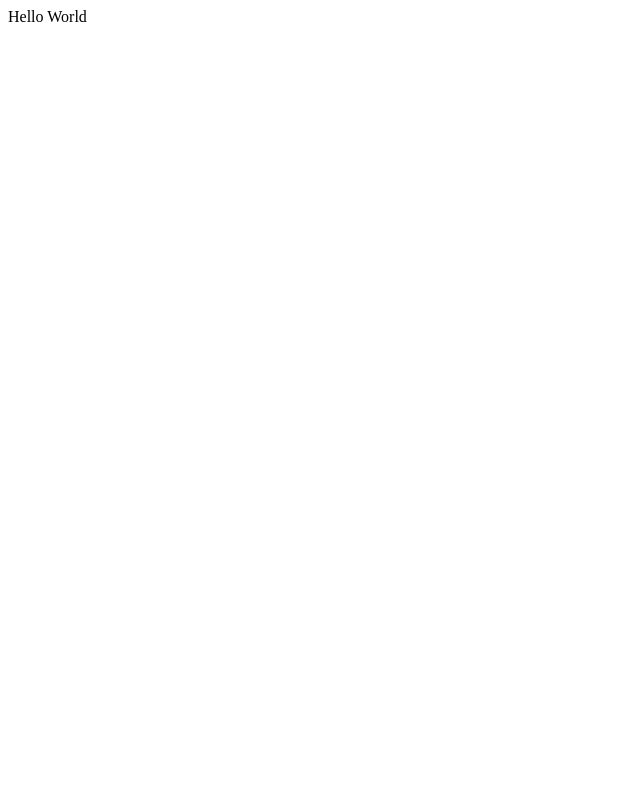
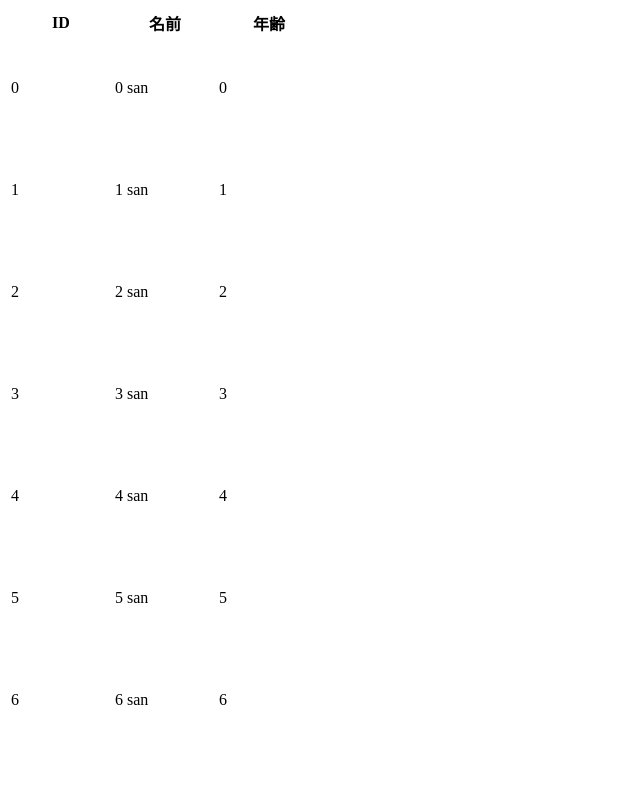
Before and after one commit to ryota0624/typescript_dev_template, a React app: page / in a window 1280 px wide. Shown: the top 794 px of the page, without its empty margins (0-640 px from the left). Built offline with nearby package versions, Linux system fonts and the light colour scheme.

Commit message:
テーブルコンポーネント

```diff
--- a/src/main/app.tsx
+++ b/src/main/app.tsx
@@ -1,6 +1,6 @@
 import * as ReactDOM from "react-dom";
 import * as React from "react";
-import Hello from "./component/Hello";
+import Hello from "./components/Hello";
 
 const app = document.getElementById("app");
 if (app !== null) {
--- a/src/main/component/Hello.tsx
+++ /dev/null
@@ -1,12 +0,0 @@
-import * as React from "react";
-
-export default class Hello extends React.Component<{ str: string }, {}> {
-  static World() {
-    return "World";
-  }
-  render() {
-    return (
-      <div>{this.props.str}</div>
-    );
-  };
-}
--- /dev/null
+++ b/src/main/components/Hello.tsx
@@ -0,0 +1,30 @@
+import * as React from "react";
+import { HumanTableBody, sampleDatas, HumanTableHeader, HumanFooter } from "./example/example";
+import { Table } from "./utils/Table";
+
+
+function average(numbers: number[]) {
+  return numbers.reduce((pre, cur) => pre + cur, 0) / numbers.length;
+}
+
+export default class Hello extends React.Component<{ str: string }, {}> {
+  static World() {
+    return "World";
+  }
+  render() {
+    const footer = {
+      id: { label: "" },
+      name: { label: "" },
+      age: { label: average(sampleDatas.map(data => data.age)).toString() },
+    }
+    return (
+      <Table>
+        <HumanTableHeader labels={{ id: { label: "ID" }, name: { label: "名前" }, age: { label: "年齢" } }} />
+        <HumanTableBody datas={sampleDatas} itemAttributes={HumanTableBody.attiributes}/>
+        <HumanFooter labels={footer}/>
+      </Table>
+    );
+  };
+}
+
+console.log(sampleDatas)
--- /dev/null
+++ b/src/main/components/example/example.tsx
@@ -0,0 +1,43 @@
+import * as React from 'react';
+import { Table } from '../utils/Table';
+import { DataBody } from '../utils/DataBody';
+
+import { HeaderProperty, Header } from '../utils/Header';
+import { TableItemAttribute } from '../utils/Table';
+import { Footer } from '../utils/Footer';
+import { ItemAttribute } from '../utils/Body';
+
+
+class Job {
+  constructor(readonly name: string) {}
+}
+class Human {
+  constructor(readonly id: string, readonly name: string, readonly age: number, readonly job: Job) { }
+
+  static create({ id, name, age, job}: {[P in keyof Human]: Human[P]} ) {
+    return new Human(id, name, age, job);
+  }
+}
+
+export class HumanTableHeader extends Header<Human> {}
+export class HumanFooter extends Footer<Human> { }
+export class HumanTableBody extends DataBody<Human> {
+  static attiributes = {
+    id: ItemAttribute.create({
+      html: {width: 100, height: 100}, wrap: (value) => <p>{value}</p>}),
+    name: ItemAttribute.create({ html: {width: 100, height: 100} }),
+    age: ItemAttribute.create({ html: {width: 100, height: 100} }),
+  }
+
+  getItem(data: Human, index: number, attributes: { [P in keyof Human]?: ItemAttribute }) {
+    return super.getItem(data, index, attributes);
+  }
+
+  onClickData(property: string ,data: Human) {
+    console.log(property, data)
+  }
+}
+
+export const sampleDatas = Array.from({ length: 10 }).map((_, id) => {
+  return Human.create({id: id.toString(), name: `${id} san`, age: id, job: new Job("neet")})
+})
--- /dev/null
+++ b/src/main/components/utils/Body.tsx
@@ -0,0 +1,40 @@
+import * as React from 'react';
+
+export class ItemAttribute {
+  html?: {
+    width?: number;
+    height?: number;
+  }
+  wrap?: (value: string) => JSX.Element;
+  private constructor(props: {[P in keyof ItemAttribute]: ItemAttribute[P]}) {
+    Object.assign(this, props)
+  }
+
+  static create(props: {[P in keyof ItemAttribute]: ItemAttribute[P]}): Readonly<ItemAttribute> {
+    return new ItemAttribute(props);
+  }
+}
+
+export interface Props<T> {
+  datas: T[];
+  BodyAttribute?: any;
+  header?: JSX.Element;
+  footer?: JSX.Element;
+  itemAttributes: { [P in keyof T]?: ItemAttribute };
+}
+
+export abstract class Body<T> extends React.Component<Props<T>, {}>{
+  render() {
+    const { header, footer, datas, itemAttributes } = this.props;
+    const items = datas.map((data, index) => {
+      return this.getItem(data, index, itemAttributes);
+    })
+    return (
+        <tbody>
+          {items}
+        </tbody>
+    )
+  }
+
+  abstract getItem(data: T, index: number, properties: { [P in keyof T]?: ItemAttribute }): JSX.Element
+}
--- /dev/null
+++ b/src/main/components/utils/DataBody.tsx
@@ -0,0 +1,28 @@
+import * as React from 'react';
+import { Props as BodyProps, Body, ItemAttribute } from './Body';
+
+export abstract class DataBody<T extends { [key: string]: any, id: string }> extends Body<T> {
+  abstract onClickData(property: string, data: T): void;
+  getItem(data: T, index: number, attributes:  { [P in keyof T]?: ItemAttribute }) {
+    const items = Object.keys(data)
+      .map(propertyKey => {
+        const attribute = attributes[propertyKey];
+        if (attribute == undefined) {
+          return null;
+        }
+        const value = attribute.wrap !== undefined ? attribute.wrap(data[propertyKey]) : data[propertyKey];
+        return (
+          <td key={`${data.id}-${propertyKey}`} {...attribute.html} onClick={(event) => {
+            this.onClickData(propertyKey, data);
+          }}>
+            {value}
+          </td>
+        )
+      })
+    return (
+      <tr key={data.id}>
+        {items}
+      </tr>
+    )
+  }
+}
--- /dev/null
+++ b/src/main/components/utils/Footer.tsx
@@ -0,0 +1,35 @@
+import * as React from 'react';
+
+export class FooterAttribute {
+  width: number;
+  height: number;
+  private constructor(props: {[P in keyof FooterAttribute]: FooterAttribute[P]}) {
+    Object.assign(this, props)
+  }
+
+  static create(props: {[P in keyof FooterAttribute]: FooterAttribute[P]}): Readonly<FooterAttribute> {
+    return new FooterAttribute(props);
+  }
+}
+
+class FooterItem {
+  constructor(readonly label: string) {}
+}
+interface Props<T> {
+  labels: { [P in keyof T]?: FooterItem};
+  footerAttributes?: any;
+}
+
+export abstract class Footer<T> extends React.Component<Props<T>, {}> {
+  render() {
+    const labels = this.props.labels;
+    const FooterItems = Object.keys(labels)
+      .filter(propertyKey => labels[propertyKey])
+      .map((propertyKey) => <td key={`Footer-${propertyKey}`}>{(labels[propertyKey] as FooterItem).label}</td>);
+    return (
+      <tfoot {...this.props.footerAttributes}>
+        <tr>{FooterItems}</tr>
+      </tfoot>
+    )
+  }
+}
--- /dev/null
+++ b/src/main/components/utils/Header.tsx
@@ -0,0 +1,35 @@
+import * as React from 'react';
+
+export class HeaderProperty {
+  width: number;
+  height: number;
+  private constructor(props: {[P in keyof HeaderProperty]: HeaderProperty[P]}) {
+    Object.assign(this, props)
+  }
+
+  static create(props: {[P in keyof HeaderProperty]: HeaderProperty[P]}): Readonly<HeaderProperty> {
+    return new HeaderProperty(props);
+  }
+}
+
+class HeaderItem {
+  constructor(readonly label: string) {}
+}
+interface Props<T> {
+  labels: { [P in keyof T]?: HeaderItem};
+  headerAttributes?: any;
+}
+
+export abstract class Header<T> extends React.Component<Props<T>, {}> {
+  render() {
+    const labels = this.props.labels;
+    const headerItems = Object.keys(labels)
+      .filter(propertyKey => labels[propertyKey])
+      .map((propertyKey) => <th key={`header-${propertyKey}`}>{(labels[propertyKey] as HeaderItem).label}</th>);
+    return (
+      <thead {...this.props.headerAttributes}>
+        <tr>{headerItems}</tr>
+      </thead>
+    )
+  }
+}
--- /dev/null
+++ b/src/main/components/utils/Table.tsx
@@ -0,0 +1,33 @@
+import * as React from 'react';
+
+export class TableItemAttribute {
+  width: number;
+  height: number;
+  private constructor(props: {[P in keyof TableItemAttribute]: TableItemAttribute[P]}) {
+    Object.assign(this, props)
+  }
+
+  static create(props: {[P in keyof TableItemAttribute]: TableItemAttribute[P]}): Readonly<TableItemAttribute> {
+    return new TableItemAttribute(props);
+  }
+}
+
+export interface Props {
+  tableAttribute?: any;
+}
+
+export abstract class Table<T> extends React.Component<Props, {}>{
+  render() {
+    const { tableAttribute } = this.props;
+    const [header, body, footer] = Array.from(this.props.children as any);
+    return (
+      <table {...this.props.tableAttribute}>
+        {header}
+        {body}
+        {footer}
+      </table>
+    )
+  }
+
+  abstract getItem(data: T, index: number, properties: { [P in keyof T]?: TableItemAttribute }): JSX.Element
+}
```
Also changed, not shown: package.json (+10 -8 lines), src/main/components/utils/README.md (added), 1 other file (tests, documents, lock files or other folders).
